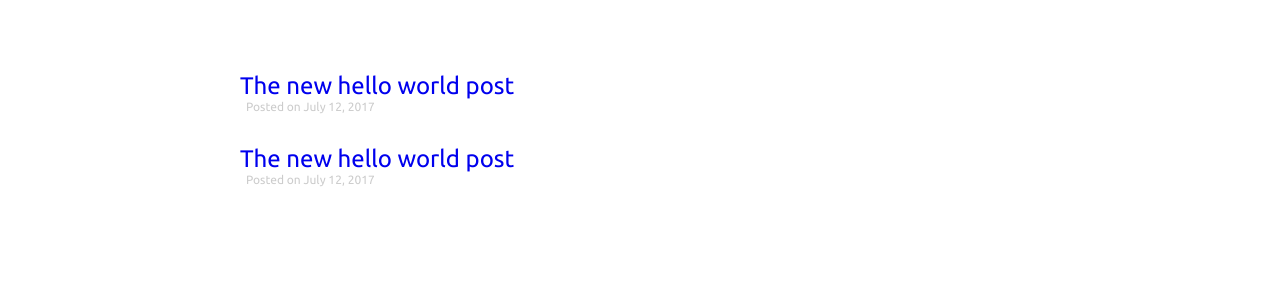
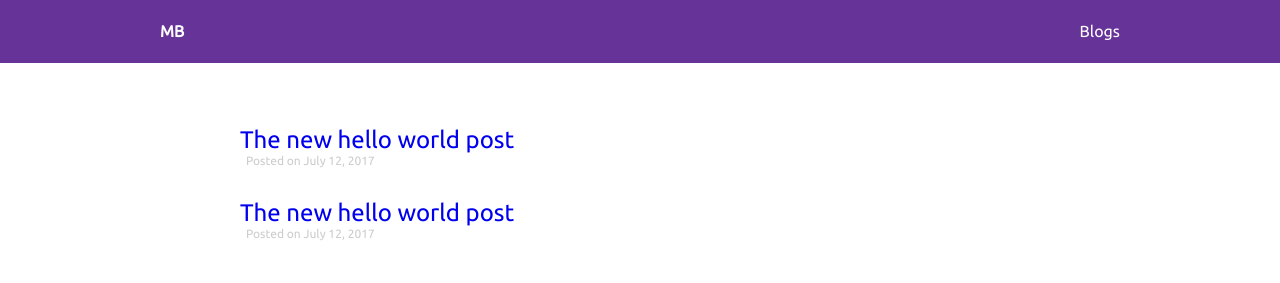
Before and after one commit to MadanBhandari/portfolio, a Gatsby site: page /blog in a window 1280 px wide. Built offline with nearby package versions, Linux system fonts and the light colour scheme; Gatsby itself is replaced by a stand-in of ours.

Commit message:
Header component added to blogs

```diff
--- a/src/components/header.js
+++ b/src/components/header.js
@@ -1,33 +1,52 @@
 import React from 'react'
 import { Link } from 'gatsby'
+import styled from 'styled-components'
 
-const Header = ({ siteTitle }) => (
-  <div
-    style={{
-      background: 'rebeccapurple',
-      marginBottom: '1.45rem',
-    }}
-  >
-    <div
-      style={{
-        margin: '0 auto',
-        maxWidth: 960,
-        padding: '1.45rem 1.0875rem',
-      }}
-    >
-      <h1 style={{ margin: 0 }}>
-        <Link
-          to="/"
-          style={{
-            color: 'white',
-            textDecoration: 'none',
-          }}
-        >
-          {siteTitle}
+const HeaderWrapper = styled.div`
+  position : relative;
+  background-color: rebeccapurple;
+  margin-bottom : 1.45rem;
+`
+const HeaderContent = styled.div`
+  max-width : 960px;
+  margin : 0 auto;
+  padding : 1.4rem 1.0875rem;
+  display: flex;
+  justify-content: space-between;
+  align-items: center;
+`
+const LeftNav = styled.div`
+  position : relative;
+  .logo{
+    color: #fff;
+    font-weight : 600;
+    text-decoration : none;
+  }
+
+`
+const RightNav = styled.div`
+  position : relative;
+  a {
+    color: #fff;
+    text-decoration : none;
+  }
+`
+
+const Header = () => (
+  <HeaderWrapper>
+    <HeaderContent>
+      <LeftNav>
+        <Link className='logo' to="/">
+          MB
         </Link>
-      </h1>
-    </div>
-  </div>
+      </LeftNav>
+      <RightNav>
+        <Link to="/blog">
+          Blogs
+        </Link>
+      </RightNav>
+    </HeaderContent>
+  </HeaderWrapper>
 )
 
 export default Header
--- a/src/components/layout.js
+++ b/src/components/layout.js
@@ -1,20 +1,26 @@
 import React from 'react'
 import PropTypes from 'prop-types'
 import styled from 'styled-components'
+import Header from './header'
 import './layout.css'
 
-const AppLayout = styled.div`
+const AppWrapper = styled.div`
+
+`
+const AppContent = styled.div`
   position: relative;
   max-width: 800px;
   margin: 0 auto;
-  padding-top: 3em;
+  padding: 1em;
 `
 
 const Layout = ({ children }) => (
-  <AppLayout>
-    {/* <Header /> */}
-    {children}
-  </AppLayout>
+  <AppWrapper>
+    <Header />
+    <AppContent>
+      {children}
+    </AppContent>
+  </AppWrapper>
 )
 
 Layout.propTypes = {
```
